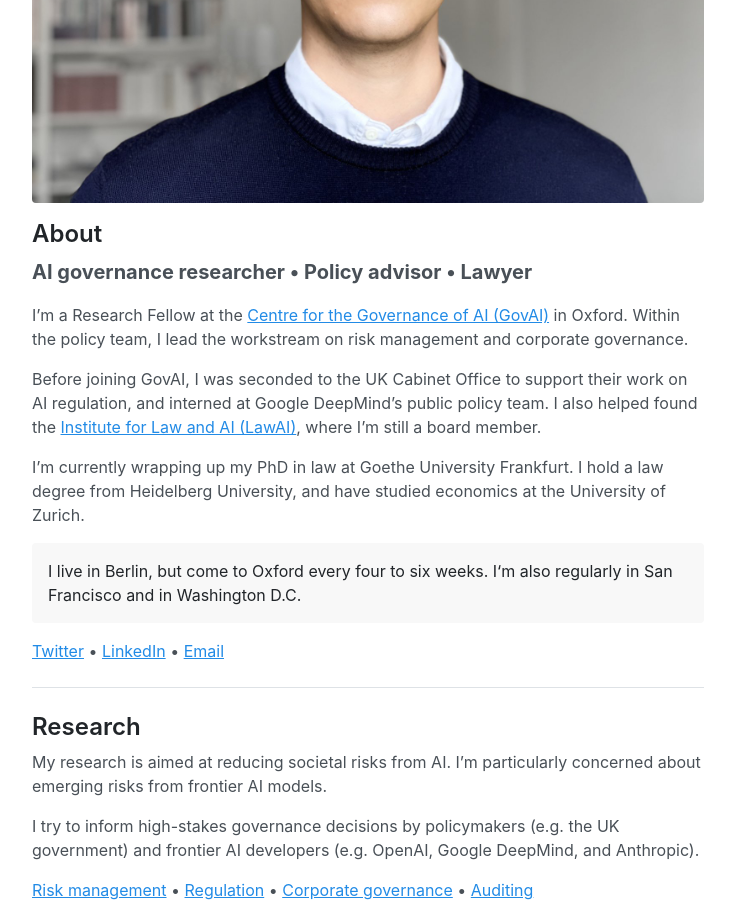
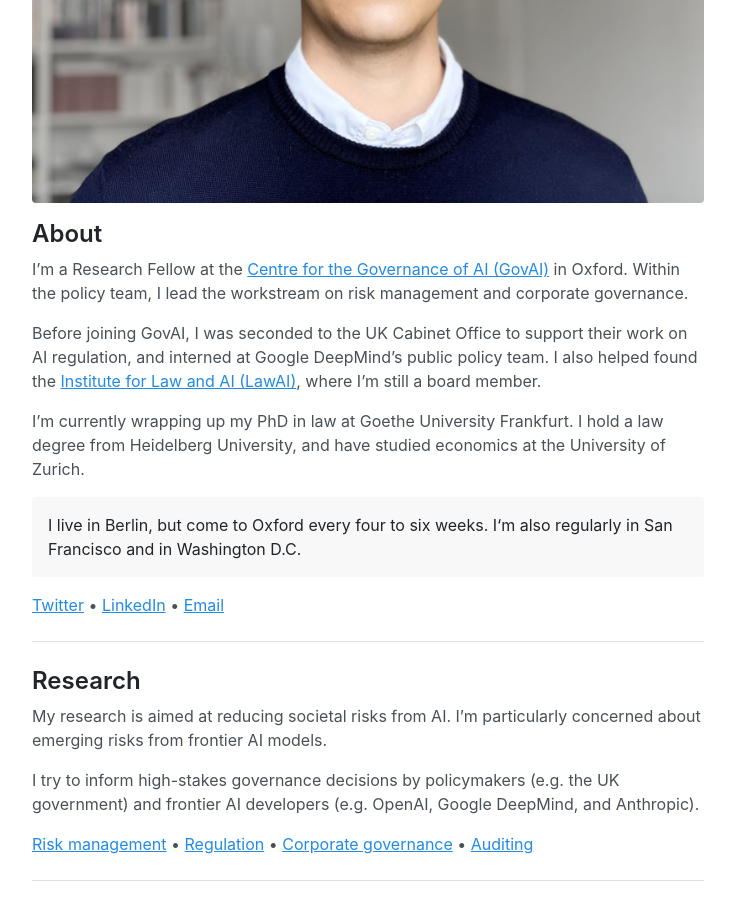
Before and after one commit to jonasschuett/jonasschuett.github.io, a Jekyll site: the page built from _posts/2020-04-04-introduction.md, in a window 1280 px wide and 900 px high, scrolled down 475 px. Shown: the whole window, without its empty margins (272-1007 px from the left). Built offline with Jekyll 4.4.1, drawn with Linux system fonts in a browser that asks for light colours.

Commit message:
Update 2020-04-04-introduction.md

```diff
--- a/_posts/2020-04-04-introduction.md
+++ b/_posts/2020-04-04-introduction.md
@@ -5,9 +5,6 @@ layout: page
 ![Jonas Schuett](/jonasschuett.jpg)
 
 ## About
-
-**AI governance researcher • Policy advisor • Lawyer**
-{:.lead}
 
 I'm a Research Fellow at the [Centre for the Governance of AI (GovAI)](https://www.governance.ai/) in Oxford. Within the policy team, I lead the workstream on risk management and corporate governance.
 
```
